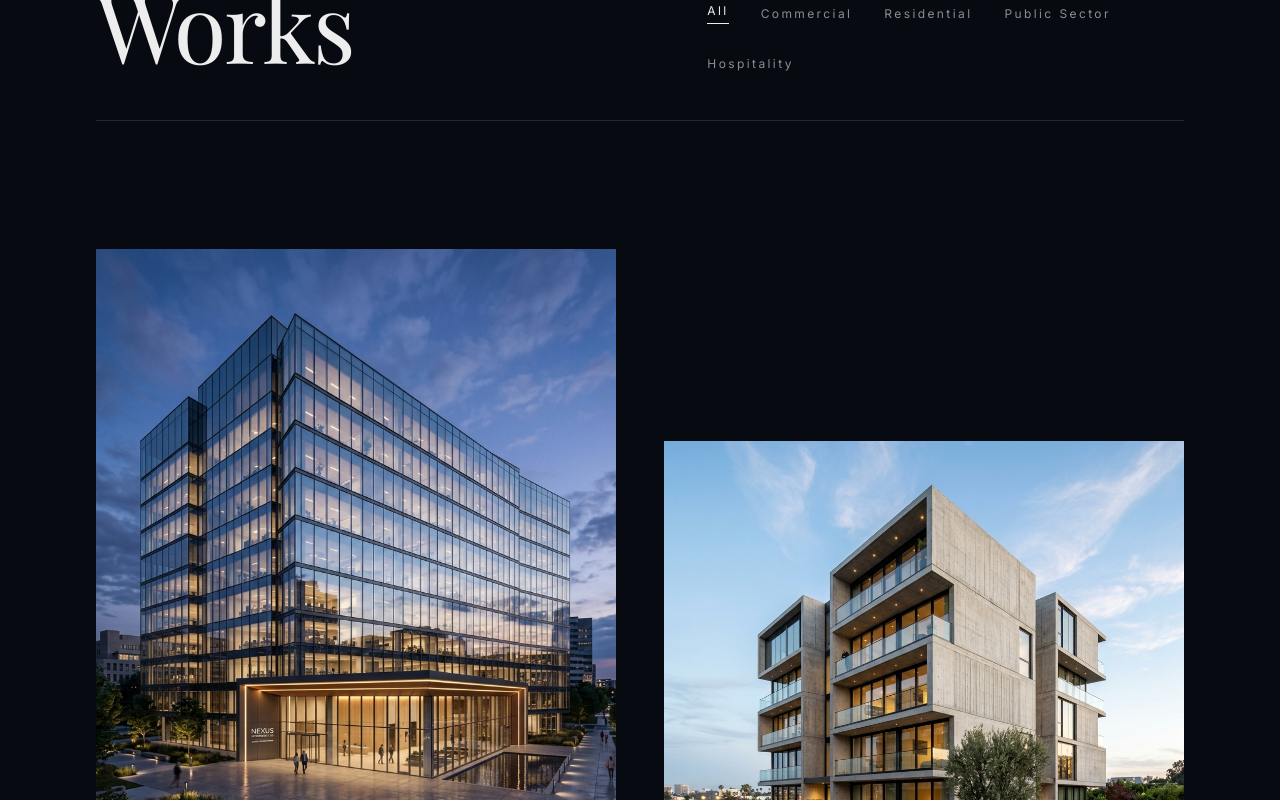
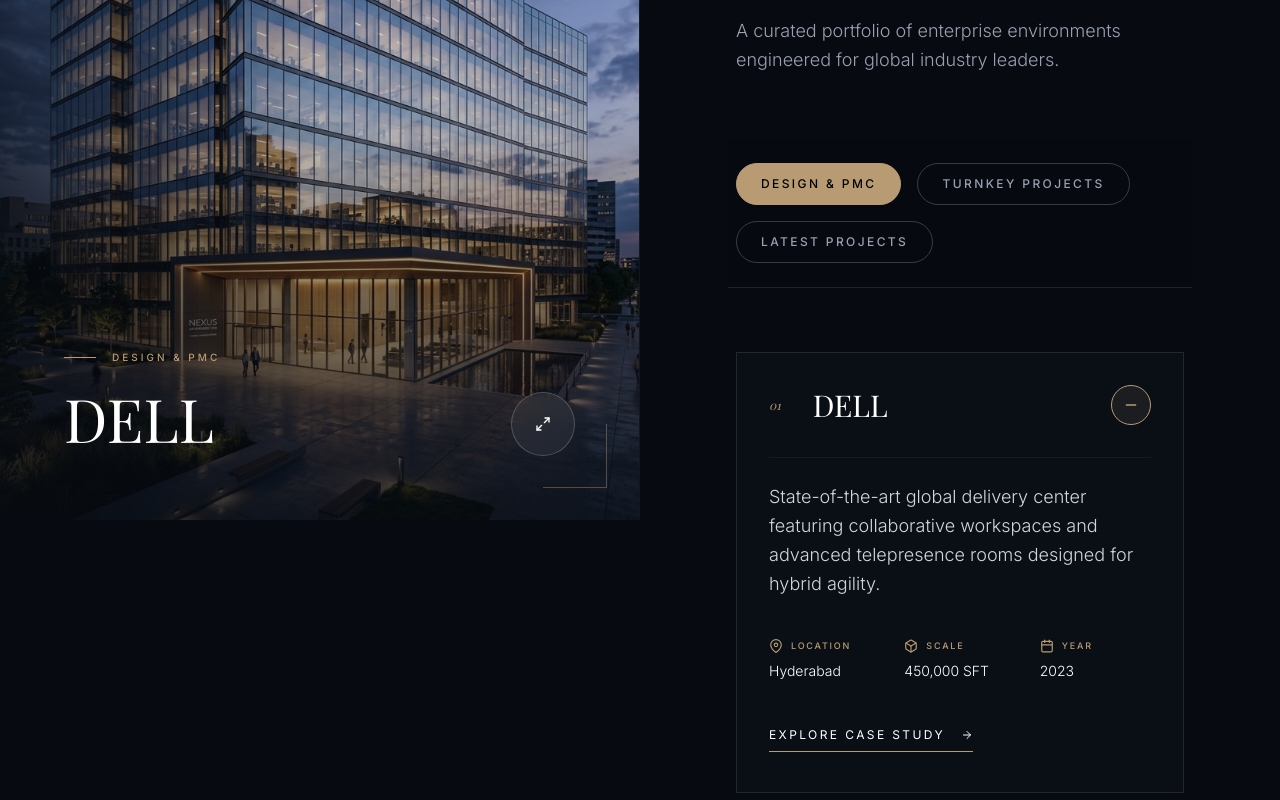
Before and after one commit to abhishekck31/Admire-Architects, a Next.js app: page /projects in a window 1280 px wide. Shown: the part 280-1080 px from the top of the page. Built offline with nearby package versions, Linux system fonts and the light colour scheme; a web font is replaced by a local one.

Commit message:
Create premium interactive projects showcase UI

```diff
--- a/src/app/projects/page.tsx
+++ b/src/app/projects/page.tsx
@@ -1,142 +1,243 @@
 "use client";
 
-import { useState } from "react";
+import { useState, useRef, useEffect } from "react";
 import Image from "next/image";
 import Link from "next/link";
 import { motion, AnimatePresence } from "framer-motion";
-import { FiArrowRight } from "react-icons/fi";
+import { FiArrowRight, FiPlus, FiMinus, FiMaximize2, FiMapPin, FiBox, FiCalendar } from "react-icons/fi";
 
-const PROJECTS = [
-  {
-    id: "zenith-tower",
-    title: "The Zenith Tower",
-    category: "Commercial",
-    location: "Frankfurt, Germany",
-    year: "2025",
-    client: "Nexus Finance",
-    image: "/project_1_1779118457708.png",
-    height: "h-[80vh]",
-  },
-  {
-    id: "aura-residences",
-    title: "Aura Residences",
-    category: "Residential",
-    location: "Tokyo, Japan",
-    year: "2024",
-    client: "Omni Corp",
-    image: "/project_2_1779118501379.png",
-    height: "h-[60vh]",
-  },
-  {
-    id: "lumina-museum",
-    title: "Lumina Museum of Art",
-    category: "Public Sector",
-    location: "Oslo, Norway",
-    year: "2026",
-    client: "Ministry of Culture",
-    image: "/project_1_1779118457708.png",
-    height: "h-[70vh]",
-  },
-  {
-    id: "synthesis-hq",
-    title: "Synthesis Global HQ",
-    category: "Commercial",
-    location: "New York, USA",
-    year: "2023",
-    client: "Synthesis Global",
-    image: "/project_2_1779118501379.png",
-    height: "h-[90vh]",
-  },
+const CATEGORIES = ["Design & PMC", "Turnkey Projects", "Latest Projects"];
+
+const PROJECTS_DATA = [
+  // DESIGN & PMC
+  { id: "dell-hyd", title: "DELL", category: "Design & PMC", client: "DELL Corp", location: "Hyderabad", area: "450,000 SFT", year: "2023", description: "State-of-the-art global delivery center featuring collaborative workspaces and advanced telepresence rooms designed for hybrid agility.", image: "/project_1_1779118457708.png" },
+  { id: "target-blr", title: "TARGET Services India", category: "Design & PMC", client: "Target Corp", location: "Bangalore", area: "320,000 SFT", year: "2022", description: "Modern retail technology hub designed for agile development teams, reflecting a global standard in workspace ergonomics.", image: "/project_2_1779118501379.png" },
+  { id: "cisco", title: "CISCO Systems", category: "Design & PMC", client: "CISCO", location: "Bangalore", area: "800,000 SFT", year: "2024", description: "Massive campus integration featuring smart building technologies, IoT deployment, and highly sustainable infrastructure.", image: "/hero_arch_1779118409602.png" },
+  { id: "ibm-research", title: "IBM India Research Lab", category: "Design & PMC", client: "IBM", location: "Bangalore", area: "150,000 SFT", year: "2021", description: "Advanced research facility with specialized thermal and acoustic isolation zones for intensive hardware testing.", image: "/project_1_1779118457708.png" },
+  { id: "aruba", title: "Aruba Networks", category: "Design & PMC", client: "HPE", location: "Chennai", area: "200,000 SFT", year: "2023", description: "High-tech networking R&D center with extensive lab environments and high-density server staging areas.", image: "/project_2_1779118501379.png" },
+
+  // TURNKEY PROJECTS
+  { id: "ibm-collab", title: "IBM Collaboration Centre", category: "Turnkey Projects", client: "IBM", location: "Bangalore", area: "120,000 SFT", year: "2024", description: "Executive briefing center designed for high-level client engagements, featuring immersive tech demos and luxury boardrooms.", image: "/project_2_1779118501379.png" },
+  { id: "genpact", title: "Genpact India", category: "Turnkey Projects", client: "Genpact", location: "Gurugram", area: "600,000 SFT", year: "2023", description: "End-to-end execution of a massive business process outsourcing facility designed for 24/7 operational resilience.", image: "/hero_arch_1779118409602.png" },
+  { id: "firstsource", title: "Firstsource", category: "Turnkey Projects", client: "Firstsource", location: "Mumbai", area: "250,000 SFT", year: "2022", description: "Fast-tracked turnkey delivery of a modern ITES workspace optimized for maximal density without compromising comfort.", image: "/project_1_1779118457708.png" },
+  { id: "airtel-dc", title: "Airtel Data Centre", category: "Turnkey Projects", client: "Bharti Airtel", location: "Mysore", area: "100,000 SFT", year: "2024", description: "Mission-critical data center with Tier 4 compliance, executing complex HVAC and power redundancy systems.", image: "/project_2_1779118501379.png" },
+
+  // LATEST PROJECTS
+  { id: "black-hawk", title: "Black Hawk", category: "Latest Projects", client: "Black Hawk Security", location: "Bangalore", area: "80,000 SFT", year: "2025", description: "Premium corporate office with aggressive geometric styling and highly secure access-controlled zones.", image: "/hero_arch_1779118409602.png" },
+  { id: "genpact-surya", title: "Genpact Surya Park", category: "Latest Projects", client: "Genpact", location: "Bangalore", area: "350,000 SFT", year: "2025", description: "Next-generation sustainable campus in Electronics City pushing the boundaries of biophilic design.", image: "/project_1_1779118457708.png" },
+  { id: "mercedes", title: "Mercedes Benz R&D", category: "Latest Projects", client: "Daimler AG", location: "Whitefield", area: "400,000 SFT", year: "2024", description: "Luxurious R&D facility reflecting the brand's premium automotive design language, featuring sleek lines and industrial-chic labs.", image: "/project_2_1779118501379.png" },
+  { id: "google", title: "Google Millennium", category: "Latest Projects", client: "Alphabet", location: "Hyderabad", area: "1.2M SFT", year: "2026", description: "One of the largest corporate campuses in Asia, featuring LEED Platinum certification and unprecedented employee amenities.", image: "/hero_arch_1779118409602.png" },
 ];
 
-const CATEGORIES = ["All", "Commercial", "Residential", "Public Sector", "Hospitality"];
+export default function ProjectsShowcase() {
+  const [activeCategory, setActiveCategory] = useState(CATEGORIES[0]);
+  const [activeProject, setActiveProject] = useState(PROJECTS_DATA[0]);
+  const [expandedId, setExpandedId] = useState<string | null>(PROJECTS_DATA[0].id);
 
-export default function ProjectsIndex() {
-  const [activeCategory, setActiveCategory] = useState("All");
+  // Filter projects based on category
+  const filteredProjects = PROJECTS_DATA.filter(p => p.category === activeCategory);
 
-  const filteredProjects = activeCategory === "All"
-    ? PROJECTS
-    : PROJECTS.filter(p => p.category === activeCategory);
+  // Handle Category Change
+  const handleCategoryChange = (category: string) => {
+    setActiveCategory(category);
+    const firstProject = PROJECTS_DATA.find(p => p.category === category);
+    if (firstProject) {
+      setActiveProject(firstProject);
+      setExpandedId(firstProject.id);
+    }
+    // Scroll to top of the list slightly gracefully
+    window.scrollTo({ top: 0, behavior: 'smooth' });
+  };
+
+  // Handle Project Click
+  const handleProjectClick = (project: typeof PROJECTS_DATA[0]) => {
+    if (expandedId === project.id) {
+      // Optional: allow collapsing, but it's better to always keep one open
+      return;
+    }
+    setExpandedId(project.id);
+    setActiveProject(project);
+  };
 
   return (
-    <div className="min-h-screen pt-40 px-6 md:px-16 lg:px-24 bg-background text-foreground pb-40">
+    <div className="min-h-screen bg-[#070b11] text-[#fafaf9] font-sans flex flex-col md:flex-row">
 
-      {/* Header & Filtering */}
-      <div className="flex flex-col md:flex-row justify-between items-start md:items-end gap-12 mb-32 border-b border-border pb-12">
+      {/* LEFT SIDE - VISUAL SHOWCASE (Sticky) */}
+      <div className="w-full md:w-1/2 h-[50vh] md:h-screen md:sticky top-0 overflow-hidden relative border-r border-white/5">
+        <AnimatePresence mode="popLayout">
           <motion.div
-          initial={{ opacity: 0, y: 30 }}
+            key={activeProject.id}
+            initial={{ opacity: 0, scale: 1.05 }}
+            animate={{ opacity: 1, scale: 1 }}
+            exit={{ opacity: 0, transition: { duration: 0.8 } }}
+            transition={{ duration: 1.2, ease: [0.16, 1, 0.3, 1] }}
+            className="absolute inset-0 w-full h-full"
+          >
+            <Image
+              src={activeProject.image}
+              alt={activeProject.title}
+              fill
+              className="object-cover"
+              priority
+            />
+            {/* Architectural Overlays */}
+            <div className="absolute inset-0 bg-gradient-to-t from-[#070b11]/80 via-[#070b11]/20 to-transparent" />
+            <div className="absolute inset-0 bg-gradient-to-r from-[#070b11]/60 via-transparent to-transparent" />
+
+            {/* Premium Corner Frame */}
+            <div className="absolute top-8 left-8 w-16 h-16 border-t border-l border-[#b89b72]/40" />
+            <div className="absolute bottom-8 right-8 w-16 h-16 border-b border-r border-[#b89b72]/40" />
+
+            {/* Cinematic Info Overlay */}
+            <div className="absolute bottom-10 left-10 md:bottom-16 md:left-16 max-w-md">
+              <motion.div
+                initial={{ opacity: 0, y: 20 }}
                 animate={{ opacity: 1, y: 0 }}
-          transition={{ duration: 1.2, ease: [0.16, 1, 0.3, 1] }}
+                transition={{ delay: 0.4, duration: 0.8 }}
+                className="flex items-center gap-4 mb-4"
               >
-          <h1 className="text-6xl md:text-8xl font-serif font-light tracking-tight">Selected Works</h1>
+                <div className="w-8 h-[1px] bg-[#b89b72]" />
+                <span className="text-[10px] uppercase tracking-[0.3em] text-[#b89b72] font-medium">{activeProject.category}</span>
               </motion.div>
+              <motion.h2
+                initial={{ opacity: 0, y: 20 }}
+                animate={{ opacity: 1, y: 0 }}
+                transition={{ delay: 0.5, duration: 0.8 }}
+                className="text-4xl md:text-6xl font-serif font-light text-white leading-tight"
+              >
+                {activeProject.title}
+              </motion.h2>
+            </div>
+          </motion.div>
+        </AnimatePresence>
 
-        <motion.div
-          initial={{ opacity: 0 }}
-          animate={{ opacity: 1 }}
-          transition={{ duration: 1, delay: 0.5 }}
-          className="flex flex-wrap gap-8 uppercase tracking-[0.2em] text-[10px] md:text-xs text-muted-foreground"
-        >
-          {CATEGORIES.map((cat) => (
-            <button
-              key={cat}
-              onClick={() => setActiveCategory(cat)}
-              className={`transition-colors duration-500 hover:text-primary ${activeCategory === cat ? "text-primary border-b border-primary pb-1" : ""}`}
-            >
-              {cat}
-            </button>
-          ))}
-        </motion.div>
-      </div>
-
-      {/* Masonry-Style Grid */}
-      <motion.div layout className="grid grid-cols-1 md:grid-cols-2 gap-x-12 gap-y-32">
-        <AnimatePresence mode="popLayout">
-          {filteredProjects.map((project, index) => (
-            <motion.div
-              layout
-              initial={{ opacity: 0, y: 100 }}
-              animate={{ opacity: 1, y: 0 }}
-              exit={{ opacity: 0, scale: 0.95, transition: { duration: 0.4 } }}
-              transition={{ duration: 1.2, ease: [0.16, 1, 0.3, 1], delay: index * 0.1 }}
-              key={project.id}
-              className={`group cursor-pointer ${index % 2 !== 0 ? "md:mt-48" : ""}`}
-            >
-              <Link href={`/projects/${project.id}`} className="block">
-                <div className={`relative ${project.height} w-full overflow-hidden mb-8 bg-secondary`}>
-                  <Image
-                    src={project.image}
-                    alt={project.title}
-                    fill
-                    className="object-cover transition-transform duration-[2s] ease-[cubic-bezier(0.16,1,0.3,1)] group-hover:scale-105"
-                  />
-                  {/* Hover Overlay */}
-                  <div className="absolute inset-0 bg-black/20 opacity-0 group-hover:opacity-100 transition-opacity duration-700 flex items-center justify-center">
-                    <div className="bg-white/10 backdrop-blur-md border border-white/20 text-white rounded-full p-6 transform translate-y-10 group-hover:translate-y-0 transition-transform duration-700">
-                      <FiArrowRight size={24} />
-                    </div>
+        {/* View Details Floating Button */}
+        <div className="absolute top-32 right-10 md:top-auto md:bottom-16 md:right-16 z-20 hidden md:block">
+          <Link href={`/projects/${activeProject.id}`} className="group relative flex items-center justify-center w-16 h-16 rounded-full bg-white/5 backdrop-blur-md border border-white/20 hover:bg-[#b89b72] hover:border-[#b89b72] transition-all duration-700 overflow-hidden cursor-none md:cursor-pointer">
+            <FiMaximize2 className="text-white group-hover:scale-110 transition-transform duration-500 relative z-10" />
+          </Link>
         </div>
       </div>
 
-                <div className="flex flex-col md:flex-row justify-between items-start gap-4">
+      {/* RIGHT SIDE - INTERACTIVE LIST */}
+      <div className="w-full md:w-1/2 min-h-screen pt-32 pb-40 px-6 md:px-16 lg:px-24">
+
+        {/* Header */}
+        <div className="mb-16">
+          <h1 className="text-5xl md:text-7xl font-serif font-light tracking-tight text-white mb-6">
+            Selected <span className="italic text-[#b89b72]">Works</span>
+          </h1>
+          <p className="text-gray-400 font-light text-lg max-w-md leading-relaxed">
+            A curated portfolio of enterprise environments engineered for global industry leaders.
+          </p>
+        </div>
+
+        {/* Category Filters */}
+        <div className="flex flex-wrap gap-4 mb-16 border-b border-white/10 pb-6 sticky top-0 bg-[#070b11]/90 backdrop-blur-md z-30 pt-6 -mx-2 px-2">
+          {CATEGORIES.map(category => (
+            <button
+              key={category}
+              onClick={() => handleCategoryChange(category)}
+              className={`text-[10px] md:text-xs uppercase tracking-[0.2em] font-medium px-6 py-3 border transition-all duration-500 rounded-full ${
+                activeCategory === category
+                  ? "bg-[#b89b72] border-[#b89b72] text-black"
+                  : "bg-transparent border-white/20 text-gray-400 hover:border-white/60 hover:text-white"
+              }`}
+            >
+              {category}
+            </button>
+          ))}
+        </div>
+
+        {/* Project Accordion List */}
+        <div className="space-y-4">
+          <AnimatePresence mode="popLayout">
+            {filteredProjects.map((project, i) => {
+              const isExpanded = expandedId === project.id;
+
+              return (
+                <motion.div
+                  layout
+                  initial={{ opacity: 0, y: 20 }}
+                  animate={{ opacity: 1, y: 0 }}
+                  exit={{ opacity: 0, y: -20, transition: { duration: 0.2 } }}
+                  transition={{ duration: 0.6, delay: i * 0.05 }}
+                  key={project.id}
+                  className={`border border-white/10 overflow-hidden transition-colors duration-500 ${isExpanded ? "bg-[#0a0f16]" : "bg-transparent hover:border-white/30"}`}
+                >
+                  {/* Accordion Header */}
+                  <button
+                    onClick={() => handleProjectClick(project)}
+                    className="w-full px-8 py-8 flex items-center justify-between group"
+                  >
+                    <div className="flex items-center gap-8">
+                      <div className={`text-xs font-serif italic transition-colors duration-500 ${isExpanded ? "text-[#b89b72]" : "text-gray-600"}`}>
+                        {(i + 1).toString().padStart(2, '0')}
+                      </div>
+                      <h3 className={`text-2xl md:text-3xl font-serif font-light text-left transition-colors duration-500 ${isExpanded ? "text-white" : "text-gray-400 group-hover:text-white"}`}>
+                        {project.title}
+                      </h3>
+                    </div>
+                    <div className={`w-10 h-10 rounded-full border flex items-center justify-center transition-all duration-500 ${isExpanded ? "border-[#b89b72] bg-[#b89b72]/10 text-[#b89b72]" : "border-white/10 text-gray-500 group-hover:border-white/30 group-hover:text-white"}`}>
+                      {isExpanded ? <FiMinus /> : <FiPlus />}
+                    </div>
+                  </button>
+
+                  {/* Accordion Body */}
+                  <AnimatePresence>
+                    {isExpanded && (
+                      <motion.div
+                        initial={{ height: 0, opacity: 0 }}
+                        animate={{ height: "auto", opacity: 1 }}
+                        exit={{ height: 0, opacity: 0 }}
+                        transition={{ duration: 0.5, ease: [0.16, 1, 0.3, 1] }}
+                        className="px-8 pb-10"
+                      >
+                        <div className="pt-6 border-t border-white/5">
+                          <p className="text-gray-300 font-light leading-relaxed mb-10 text-lg">
+                            {project.description}
+                          </p>
+
+                          {/* Project Meta Grid */}
+                          <div className="grid grid-cols-2 md:grid-cols-3 gap-y-8 gap-x-6 mb-10">
                             <div>
-                    <h3 className="text-3xl font-serif font-light mb-3 group-hover:text-accent transition-colors duration-500">{project.title}</h3>
-                    <div className="flex items-center gap-4 text-[10px] uppercase tracking-[0.2em] text-muted-foreground">
-                      <span>{project.category}</span>
-                      <span className="w-1 h-1 rounded-full bg-border" />
-                      <span>{project.location}</span>
+                              <div className="flex items-center gap-2 text-[#b89b72] mb-2">
+                                <FiMapPin size={14} />
+                                <span className="text-[9px] uppercase tracking-[0.2em] font-medium">Location</span>
+                              </div>
+                              <div className="text-sm font-light text-white">{project.location}</div>
+                            </div>
+                            <div>
+                              <div className="flex items-center gap-2 text-[#b89b72] mb-2">
+                                <FiBox size={14} />
+                                <span className="text-[9px] uppercase tracking-[0.2em] font-medium">Scale</span>
+                              </div>
+                              <div className="text-sm font-light text-white">{project.area}</div>
+                            </div>
+                            <div>
+                              <div className="flex items-center gap-2 text-[#b89b72] mb-2">
+                                <FiCalendar size={14} />
+                                <span className="text-[9px] uppercase tracking-[0.2em] font-medium">Year</span>
+                              </div>
+                              <div className="text-sm font-light text-white">{project.year}</div>
                             </div>
                           </div>
-                  <div className="text-right">
-                    <div className="text-[10px] uppercase tracking-[0.2em] text-foreground mb-1">{project.year}</div>
-                    <div className="text-[10px] uppercase tracking-[0.2em] text-muted-foreground">{project.client}</div>
+
+                          {/* Action Button */}
+                          <Link href={`/projects/${project.id}`} className="inline-flex items-center gap-4 text-xs uppercase tracking-[0.2em] border-b border-[#b89b72] pb-2 text-white hover:text-[#b89b72] transition-colors duration-500 group">
+                            Explore Case Study <FiArrowRight className="transform group-hover:translate-x-1 transition-transform" />
+                          </Link>
                         </div>
-                </div>
-              </Link>
                       </motion.div>
-          ))}
+                    )}
                   </AnimatePresence>
                 </motion.div>
+              );
+            })}
+          </AnimatePresence>
+        </div>
+
+      </div>
 
     </div>
   );
```
Lines whose indentation alone changed are shown as unchanged.
